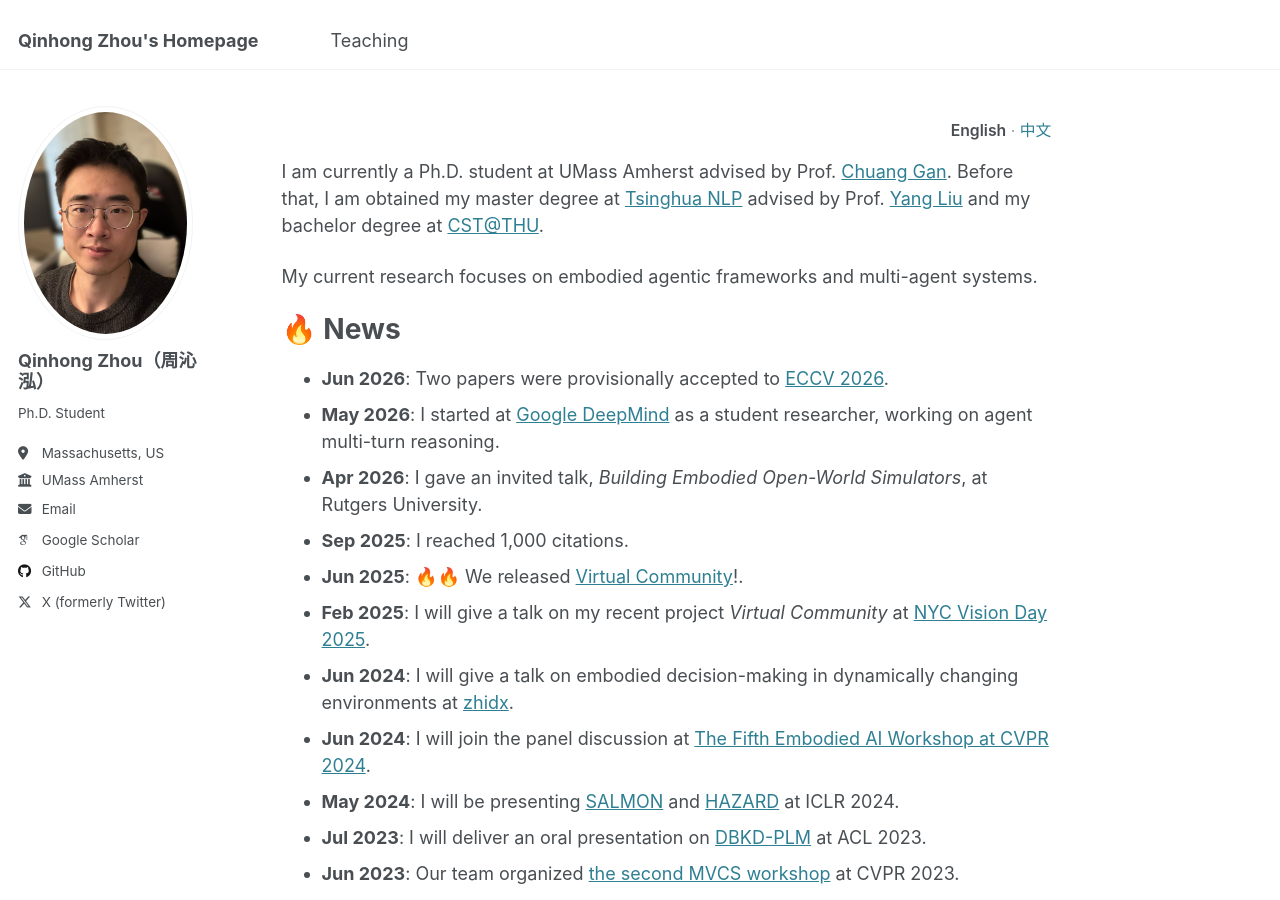
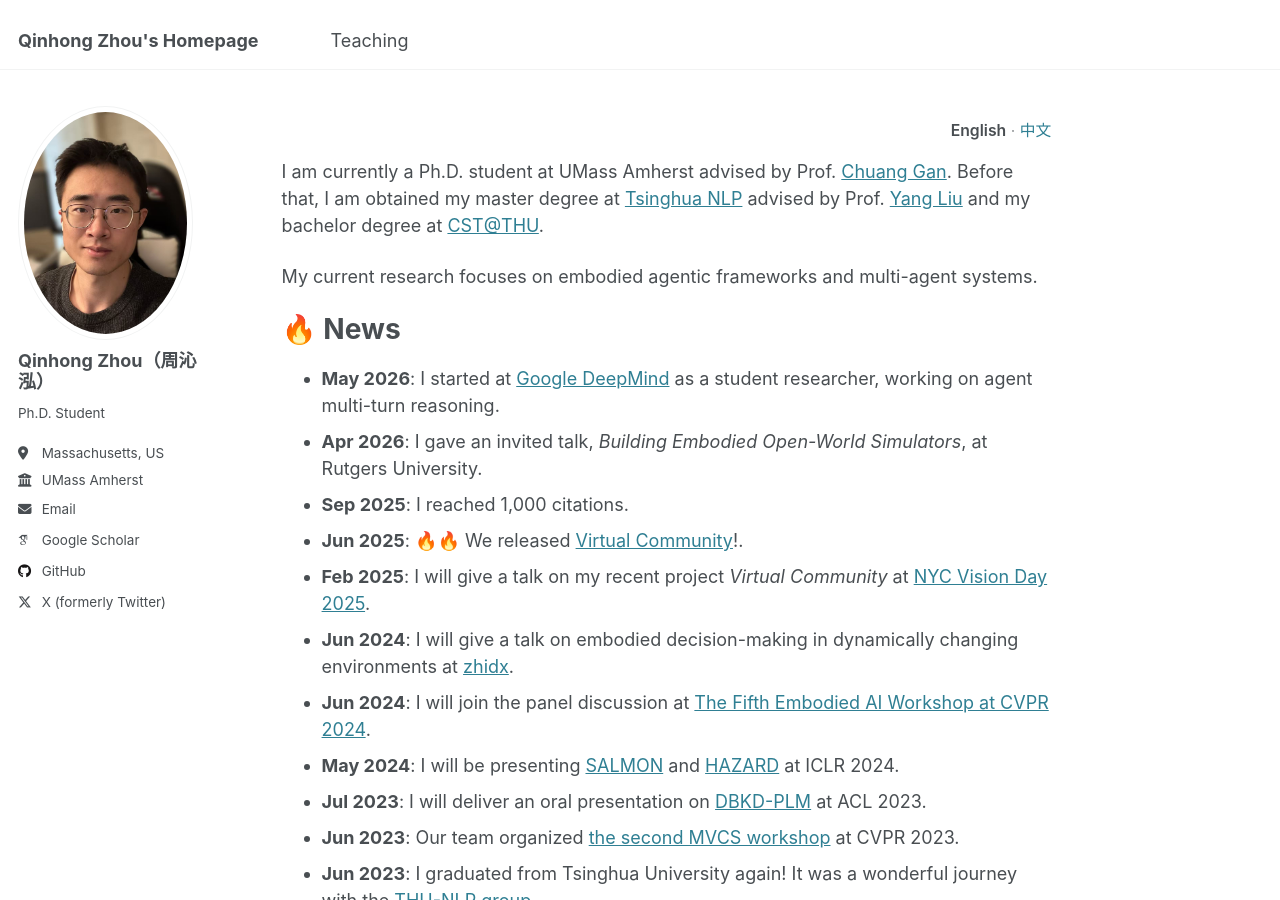
Before and after one commit to zhouqqhh/zhouqqhh.github.io, a Jekyll site: the page built from _pages/about.md, in a window 1280 px wide and 900 px high. Built offline with Jekyll 4.4.1, drawn with Linux system fonts in a browser that asks for light colours; some web fonts are replaced.

Commit message:
Remove redundant ECCV 2026 news now covered in publications.
Drop the June 2026 provisional-acceptance bullet from EN and zh home pages.

Co-authored-by: Cursor <cursoragent@cursor.com>

```diff
--- a/_pages/about.md
+++ b/_pages/about.md
@@ -16,7 +16,6 @@ I am currently a Ph.D. student at UMass Amherst advised by Prof. [Chuang Gan](ht
 My current research focuses on embodied agentic frameworks and multi-agent systems.
 
 # 🔥 News
-- **Jun 2026**: Two papers were provisionally accepted to [ECCV 2026](https://eccv.ecva.net/).
 - **May 2026**: I started at [Google DeepMind](https://deepmind.google/) as a student researcher, working on agent multi-turn reasoning.
 - **Apr 2026**: I gave an invited talk, *Building Embodied Open-World Simulators*, at Rutgers University.
 - **Sep 2025**: I reached 1,000 citations.
```
Also changed, not shown: _pages/about-zh.md (+0 -1 lines).
